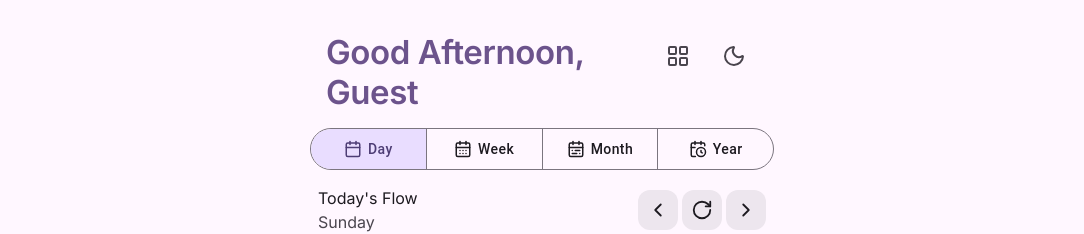
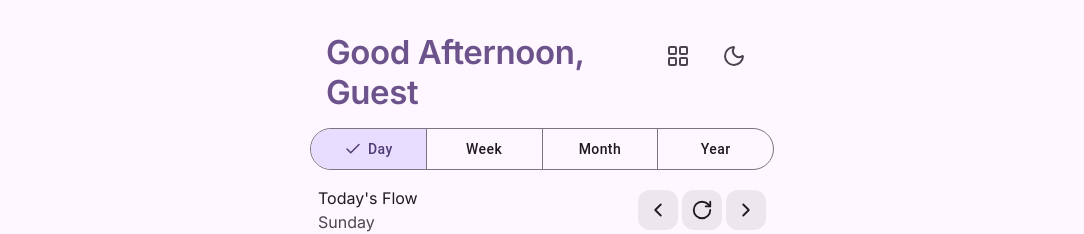
Before and after one commit to denzakh/flow, a React (Vite) app: page / in a window 1280 px wide. Both pictures are taken after a click on the button "Continue as Guest". Shown: the top 234 px of the page, without its empty margins (98-1182 px from the left). Built offline with nearby package versions, Linux system fonts and the light colour scheme.

Commit message:
View svitcher update

```diff
--- a/src/components/common/ViewSwitcher.tsx
+++ b/src/components/common/ViewSwitcher.tsx
@@ -1,7 +1,7 @@
 import React from 'react';
 import ToggleButton from '@mui/material/ToggleButton';
 import ToggleButtonGroup from '@mui/material/ToggleButtonGroup';
-import { Calendar, CalendarDays, CalendarRange, CalendarClock } from 'lucide-react';
+import { Check } from 'lucide-react';
 import { TRANSLATIONS } from '../../constants.tsx';
 
 type ViewMode = 'day' | 'week' | 'month' | 'year';
@@ -14,12 +14,6 @@ interface ViewSwitcherProps {
 
 const VIEW_MODES: ViewMode[] = ['day', 'week', 'month', 'year'];
 
-const VIEW_ICONS: Record<ViewMode, React.FC<{ size?: number; strokeWidth?: number }>> = {
-  day: Calendar,
-  week: CalendarDays,
-  month: CalendarRange,
-  year: CalendarClock,
-};
 
 const ViewSwitcher: React.FC<ViewSwitcherProps> = ({ viewMode, onModeChange, language }) => {
   const t = TRANSLATIONS[language];
@@ -77,19 +71,15 @@ const ViewSwitcher: React.FC<ViewSwitcherProps> = ({ viewMode, onModeChange, lan
         },
       }}
     >
-      {VIEW_MODES.map((mode) => {
-        const Icon = VIEW_ICONS[mode];
-        return (
+      {VIEW_MODES.map((mode) => (
         <ToggleButton
           key={mode}
           value={mode}
-            aria-label={t[mode]}
         >
-            <Icon size={18} />
+          {mode === viewMode && <Check size={18} />}
           <span>{t[mode]}</span>
         </ToggleButton>
-        );
-      })}
+      ))}
     </ToggleButtonGroup>
   );
 };
```
Lines whose indentation alone changed are shown as unchanged.
